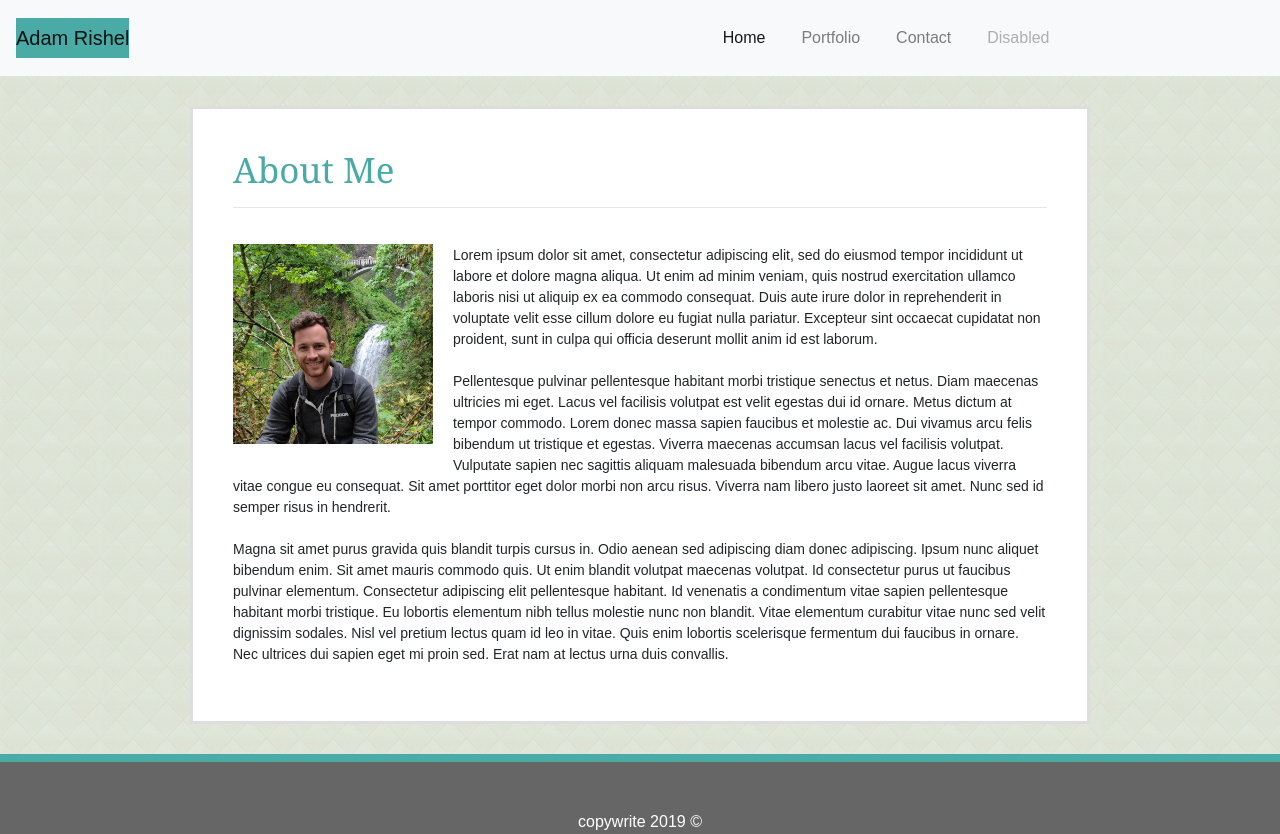
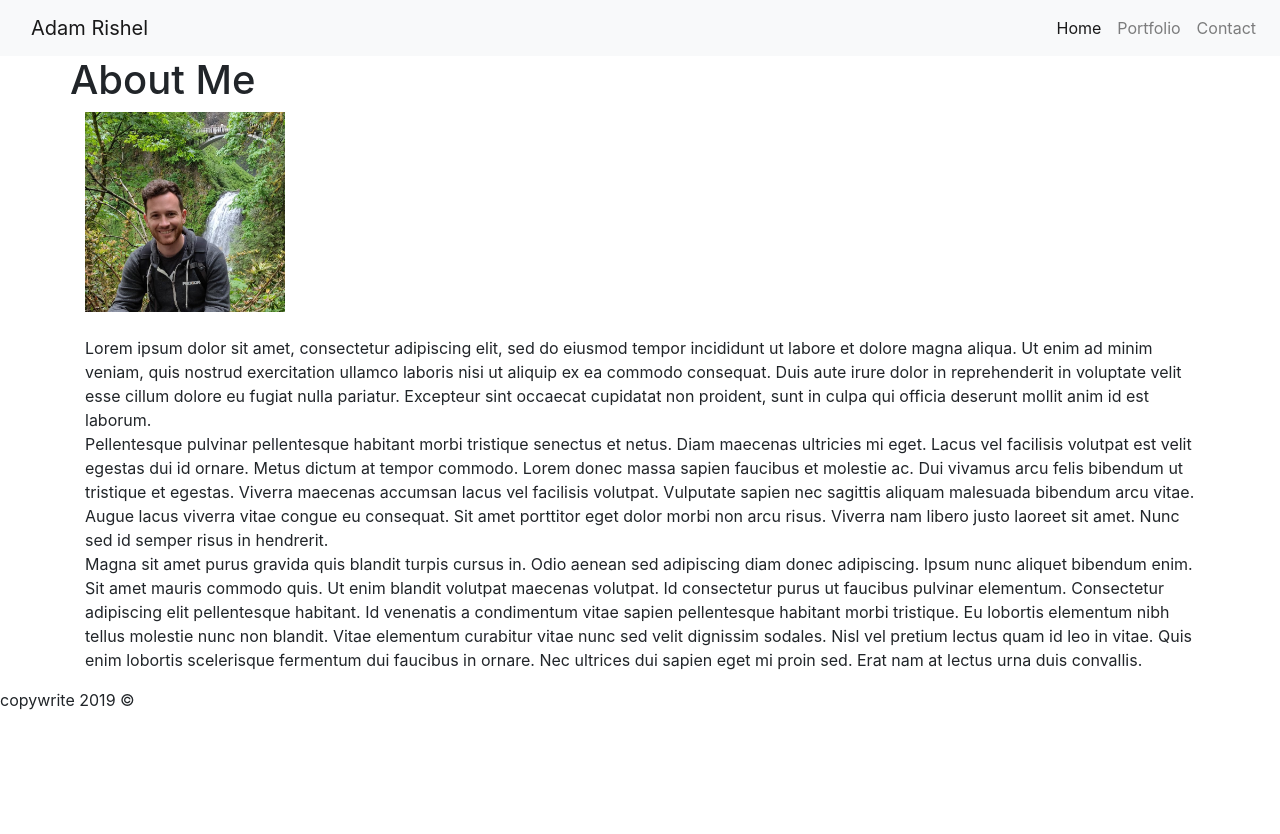
Before and after one commit to ajrsabet/Adam_Sabet_Portfolio, a plain HTML site: page index.html in a window 1280 px wide. After the commit the page ends 800 px from the top, so only its background shows below. Drawn offline with nearby package versions, Linux system fonts and the light colour scheme; files whose address does not match are found by name.

Commit message:
start implementing bootstrap

```diff
--- a/assets/styles.css
+++ b/assets/styles.css
@@ -1,4 +1,4 @@
-header {
+/* header {
     width: 960px;
     margin: 0 auto;
 }
@@ -72,7 +72,6 @@ header {
     }
 
 
-  /* Alternate headers */
     .name {
       justify-content: flex-start;
       font-size: 35px;
@@ -88,7 +87,7 @@ header {
       margin-bottom: 20px;
     }
 
-  /* Style the top navigation bar */
+
   .headerbar{
     height: 80px;
     top: 0;
@@ -108,7 +107,7 @@ header {
     justify-content: space-between;
   }
 
-  /* Style the topnav links */
+
   .topnav a {
     display: block;
     color: rgb(171, 171, 171);
@@ -117,7 +116,7 @@ header {
   }
 
 
-  /* Change color on hover */
+
   .topnav a:hover {
     background-color: rgb(171, 171, 171);
     color: black;
@@ -143,9 +142,7 @@ header {
     padding: 10px;
   }
 
-  /*PORTFOLIO PAGE*/
 
-    /*image gallery*/
     div.gallery {
       margin: 5px;
       border: 1px solid #ccc;
@@ -201,7 +198,7 @@ header {
       width: 275px;
       height: 205.78px;
       background-color: #ffffff;
-      /* background-color: #fa03bc; */
+
 
     }
 
@@ -215,7 +212,7 @@ header {
     }
 
     form {
-      /* width: 100%; */
+
     }
     input {
       width: 100%;
@@ -231,4 +228,4 @@ header {
       padding: 15px;
       color: #ffffff;
 
-    }
+    } */
--- a/index.html
+++ b/index.html
@@ -12,38 +12,12 @@
 </head>
 
 <body>
-     <!-- <header>
-        <nav class="navbar navbar-expand-lg navbar-light bg-light">
-
-            <a class="navbar-brand" href="#">Adam Sabet</a>
-            <button class="navbar-toggler" type="button" data-toggle="collapse" data-target="#navbarSupportedContent" aria-controls="navbarSupportedContent" aria-expanded="false" aria-label="Toggle navigation">
-                <span class="navbar-toggler-icon"></span>
-            </button>
-
-            <div class="collapse navbar-collapse" id="navbarSupportedContent">
-                <ul class="navbar-nav mr-auto">
-                    <li class="nav-item active">
-                        <a class="nav-link" href="index.html">Home <span class="sr-only">(current)</span></a>
-                    </li>
-                    <li class="nav-item active">
-                        <a class="nav-link" href="portfolio.html">Portfolio <span class="sr-only">(current)</span></a>
-                    </li>
-                    <li class="nav-item active">
-                        <a class="nav-link" href="contact.html">Contact <span class="sr-only">(current)</span></a>
-                    </li>
-                </ul>
-                 <form class="form-inline my-2 my-lg-0">
-                    <input class="form-control mr-sm-2" type="search" placeholder="Search" aria-label="Search">
-                    <button class="btn btn-outline-success my-2 my-sm-0" type="submit">Search</button>
-                </form>
-    </div>
-    </nav>
-    </header>  -->
 
     <header>
         <nav class="navbar navbar-expand-lg navbar-light bg-light">
-        <a class="navbar-brand my_name" href="#">Adam Rishel</a>
-        <button class="navbar-toggler" type="button" data-toggle="collapse" data-target="#navbarNav"
+
+            <a class="navbar-brand my_name col-md-6" href="index.html">Adam Rishel</a>
+            <button class="navbar-toggler column-md-6" type="button" data-toggle="collapse" data-target="#navbarNav"
                 aria-controls="navbarNav" aria-expanded="false" aria-label="Toggle navigation">
                 <span class="navbar-toggler-icon"></span>
             </button>
@@ -53,13 +27,10 @@
                         <a class="nav-link" href="#">Home <span class="sr-only">(current)</span></a>
                     </li>
                     <li class="nav-item">
-                    <a class="nav-link" href="#">Portfolio</a>
+                        <a class="nav-link" href="portfolio.html">Portfolio</a>
                     </li>
                     <li class="nav-item">
-                    <a class="nav-link" href="#">Contact</a>
-                </li>
-                <li class="nav-item">
-                    <a class="nav-link disabled" href="#">Disabled</a>
+                        <a class="nav-link" href="contact.html">Contact</a>
                     </li>
                 </ul>
             </div>
@@ -68,36 +39,49 @@
 
 
     <div class=container>
+        <div class="row">
             <h1>
                 About Me
             </h1>
+            <hr>
+        </div class="row">
 
-            <hr>
-
+        <div>
             <img class=profile-pic src="assets/images/Profile_pic.jpg" alt="Profile image" style="width: 200px;">
 
             <p>
                 <br>
-                Lorem ipsum dolor sit amet, consectetur adipiscing elit, sed do eiusmod tempor incididunt ut labore et dolore magna aliqua. Ut enim ad minim veniam, quis nostrud exercitation ullamco laboris nisi ut aliquip ex ea commodo consequat. Duis aute irure dolor in reprehenderit in voluptate velit esse cillum dolore eu fugiat nulla pariatur. Excepteur sint occaecat cupidatat non proident, sunt in culpa qui officia deserunt mollit anim id est laborum.
-                </br>
+                Lorem ipsum dolor sit amet, consectetur adipiscing elit, sed do eiusmod tempor incididunt ut labore et
+                dolore magna aliqua. Ut enim ad minim veniam, quis nostrud exercitation ullamco laboris nisi ut aliquip
+                ex ea commodo consequat. Duis aute irure dolor in reprehenderit in voluptate velit esse cillum dolore eu
+                fugiat nulla pariatur. Excepteur sint occaecat cupidatat non proident, sunt in culpa qui officia
+                deserunt mollit anim id est laborum.
                 <br>
-                Pellentesque pulvinar pellentesque habitant morbi tristique senectus et netus. Diam maecenas ultricies mi eget. Lacus vel facilisis volutpat est velit egestas dui id ornare. Metus dictum at tempor commodo. Lorem donec massa sapien faucibus et molestie ac. Dui vivamus arcu felis bibendum ut tristique et egestas. Viverra maecenas accumsan lacus vel facilisis volutpat. Vulputate sapien nec sagittis aliquam malesuada bibendum arcu vitae. Augue lacus viverra vitae congue eu consequat. Sit amet porttitor eget dolor morbi non arcu risus. Viverra nam libero justo laoreet sit amet. Nunc sed id semper risus in hendrerit.
-                </br>
+                Pellentesque pulvinar pellentesque habitant morbi tristique senectus et netus. Diam maecenas ultricies
+                mi eget. Lacus vel facilisis volutpat est velit egestas dui id ornare. Metus dictum at tempor commodo.
+                Lorem donec massa sapien faucibus et molestie ac. Dui vivamus arcu felis bibendum ut tristique et
+                egestas. Viverra maecenas accumsan lacus vel facilisis volutpat. Vulputate sapien nec sagittis aliquam
+                malesuada bibendum arcu vitae. Augue lacus viverra vitae congue eu consequat. Sit amet porttitor eget
+                dolor morbi non arcu risus. Viverra nam libero justo laoreet sit amet. Nunc sed id semper risus in
+                hendrerit.
+                <br>
+                Magna sit amet purus gravida quis blandit turpis cursus in. Odio aenean sed adipiscing diam donec
+                adipiscing. Ipsum nunc aliquet bibendum enim. Sit amet mauris commodo quis. Ut enim blandit volutpat
+                maecenas volutpat. Id consectetur purus ut faucibus pulvinar elementum. Consectetur adipiscing elit
+                pellentesque habitant. Id venenatis a condimentum vitae sapien pellentesque habitant morbi tristique. Eu
+                lobortis elementum nibh tellus molestie nunc non blandit. Vitae elementum curabitur vitae nunc sed velit
+                dignissim sodales. Nisl vel pretium lectus quam id leo in vitae. Quis enim lobortis scelerisque
+                fermentum dui faucibus in ornare. Nec ultrices dui sapien eget mi proin sed. Erat nam at lectus urna
+                duis convallis.
+                <!-- <br>
+                     Magna sit amet purus gravida quis blandit turpis cursus in. Odio aenean sed adipiscing diam donec adipiscing. Ipsum nunc aliquet bibendum enim. Sit amet mauris commodo quis. Ut enim blandit volutpat maecenas volutpat. Id consectetur purus ut faucibus pulvinar elementum. Consectetur adipiscing elit pellentesque habitant. Id venenatis a condimentum vitae sapien pellentesque habitant morbi tristique. Eu lobortis elementum nibh tellus molestie nunc non blandit. Vitae elementum curabitur vitae nunc sed velit dignissim sodales. Nisl vel pretium lectus quam id leo in vitae. Quis enim lobortis scelerisque fermentum dui faucibus in ornare. Nec ultrices dui sapien eget mi proin sed. Erat nam at lectus urna duis convallis.
                       <br>
                     Magna sit amet purus gravida quis blandit turpis cursus in. Odio aenean sed adipiscing diam donec adipiscing. Ipsum nunc aliquet bibendum enim. Sit amet mauris commodo quis. Ut enim blandit volutpat maecenas volutpat. Id consectetur purus ut faucibus pulvinar elementum. Consectetur adipiscing elit pellentesque habitant. Id venenatis a condimentum vitae sapien pellentesque habitant morbi tristique. Eu lobortis elementum nibh tellus molestie nunc non blandit. Vitae elementum curabitur vitae nunc sed velit dignissim sodales. Nisl vel pretium lectus quam id leo in vitae. Quis enim lobortis scelerisque fermentum dui faucibus in ornare. Nec ultrices dui sapien eget mi proin sed. Erat nam at lectus urna duis convallis.
-                </br>
-                <!-- <br>
-                 Magna sit amet purus gravida quis blandit turpis cursus in. Odio aenean sed adipiscing diam donec adipiscing. Ipsum nunc aliquet bibendum enim. Sit amet mauris commodo quis. Ut enim blandit volutpat maecenas volutpat. Id consectetur purus ut faucibus pulvinar elementum. Consectetur adipiscing elit pellentesque habitant. Id venenatis a condimentum vitae sapien pellentesque habitant morbi tristique. Eu lobortis elementum nibh tellus molestie nunc non blandit. Vitae elementum curabitur vitae nunc sed velit dignissim sodales. Nisl vel pretium lectus quam id leo in vitae. Quis enim lobortis scelerisque fermentum dui faucibus in ornare. Nec ultrices dui sapien eget mi proin sed. Erat nam at lectus urna duis convallis.
-                </br> -->
-                 <!-- <br>
-                Magna sit amet purus gravida quis blandit turpis cursus in. Odio aenean sed adipiscing diam donec adipiscing. Ipsum nunc aliquet bibendum enim. Sit amet mauris commodo quis. Ut enim blandit volutpat maecenas volutpat. Id consectetur purus ut faucibus pulvinar elementum. Consectetur adipiscing elit pellentesque habitant. Id venenatis a condimentum vitae sapien pellentesque habitant morbi tristique. Eu lobortis elementum nibh tellus molestie nunc non blandit. Vitae elementum curabitur vitae nunc sed velit dignissim sodales. Nisl vel pretium lectus quam id leo in vitae. Quis enim lobortis scelerisque fermentum dui faucibus in ornare. Nec ultrices dui sapien eget mi proin sed. Erat nam at lectus urna duis convallis.
-                </br>
                     <br>
                     Magna sit amet purus gravida quis blandit turpis cursus in. Odio aenean sed adipiscing diam donec adipiscing. Ipsum nunc aliquet bibendum enim. Sit amet mauris commodo quis. Ut enim blandit volutpat maecenas volutpat. Id consectetur purus ut faucibus pulvinar elementum. Consectetur adipiscing elit pellentesque habitant. Id venenatis a condimentum vitae sapien pellentesque habitant morbi tristique. Eu lobortis elementum nibh tellus molestie nunc non blandit. Vitae elementum curabitur vitae nunc sed velit dignissim sodales. Nisl vel pretium lectus quam id leo in vitae. Quis enim lobortis scelerisque fermentum dui faucibus in ornare. Nec ultrices dui sapien eget mi proin sed. Erat nam at lectus urna duis convallis.
-                </br>
                     <br>
-                Magna sit amet purus gravida quis blandit turpis cursus in. Odio aenean sed adipiscing diam donec adipiscing. Ipsum nunc aliquet bibendum enim. Sit amet mauris commodo quis. Ut enim blandit volutpat maecenas volutpat. Id consectetur purus ut faucibus pulvinar elementum. Consectetur adipiscing elit pellentesque habitant. Id venenatis a condimentum vitae sapien pellentesque habitant morbi tristique. Eu lobortis elementum nibh tellus molestie nunc non blandit. Vitae elementum curabitur vitae nunc sed velit dignissim sodales. Nisl vel pretium lectus quam id leo in vitae. Quis enim lobortis scelerisque fermentum dui faucibus in ornare. Nec ultrices dui sapien eget mi proin sed. Erat nam at lectus urna duis convallis.
-                </br> -->
+                    Magna sit amet purus gravida quis blandit turpis cursus in. Odio aenean sed adipiscing diam donec adipiscing. Ipsum nunc aliquet bibendum enim. Sit amet mauris commodo quis. Ut enim blandit volutpat maecenas volutpat. Id consectetur purus ut faucibus pulvinar elementum. Consectetur adipiscing elit pellentesque habitant. Id venenatis a condimentum vitae sapien pellentesque habitant morbi tristique. Eu lobortis elementum nibh tellus molestie nunc non blandit. Vitae elementum curabitur vitae nunc sed velit dignissim sodales. Nisl vel pretium lectus quam id leo in vitae. Quis enim lobortis scelerisque fermentum dui faucibus in ornare. Nec ultrices dui sapien eget mi proin sed. Erat nam at lectus urna duis convallis. -->
+        </div>
 
     </div>
     <footer>
@@ -105,14 +89,14 @@
     </footer>
 
     <script src="https://code.jquery.com/jquery-3.3.1.slim.min.js"
-                integrity="sha384-q8i/X+965DzO0rT7abK41JStQIAqVgRVzpbzo5smXKp4YfRvH+8abtTE1Pi6jizo"
-                crossorigin="anonymous"></script>
+        integrity="sha384-q8i/X+965DzO0rT7abK41JStQIAqVgRVzpbzo5smXKp4YfRvH+8abtTE1Pi6jizo" crossorigin="anonymous">
+    </script>
     <script src="https://cdnjs.cloudflare.com/ajax/libs/popper.js/1.14.7/umd/popper.min.js"
-                integrity="sha384-UO2eT0CpHqdSJQ6hJty5KVphtPhzWj9WO1clHTMGa3JDZwrnQq4sF86dIHNDz0W1"
-                crossorigin="anonymous"></script>
+        integrity="sha384-UO2eT0CpHqdSJQ6hJty5KVphtPhzWj9WO1clHTMGa3JDZwrnQq4sF86dIHNDz0W1" crossorigin="anonymous">
+    </script>
     <script src="https://stackpath.bootstrapcdn.com/bootstrap/4.3.1/js/bootstrap.min.js"
-                integrity="sha384-JjSmVgyd0p3pXB1rRibZUAYoIIy6OrQ6VrjIEaFf/nJGzIxFDsf4x0xIM+B07jRM"
-                crossorigin="anonymous"></script>
+        integrity="sha384-JjSmVgyd0p3pXB1rRibZUAYoIIy6OrQ6VrjIEaFf/nJGzIxFDsf4x0xIM+B07jRM" crossorigin="anonymous">
+    </script>
 </body>
 
 </html>
```
Lines whose indentation alone changed are shown as unchanged.
